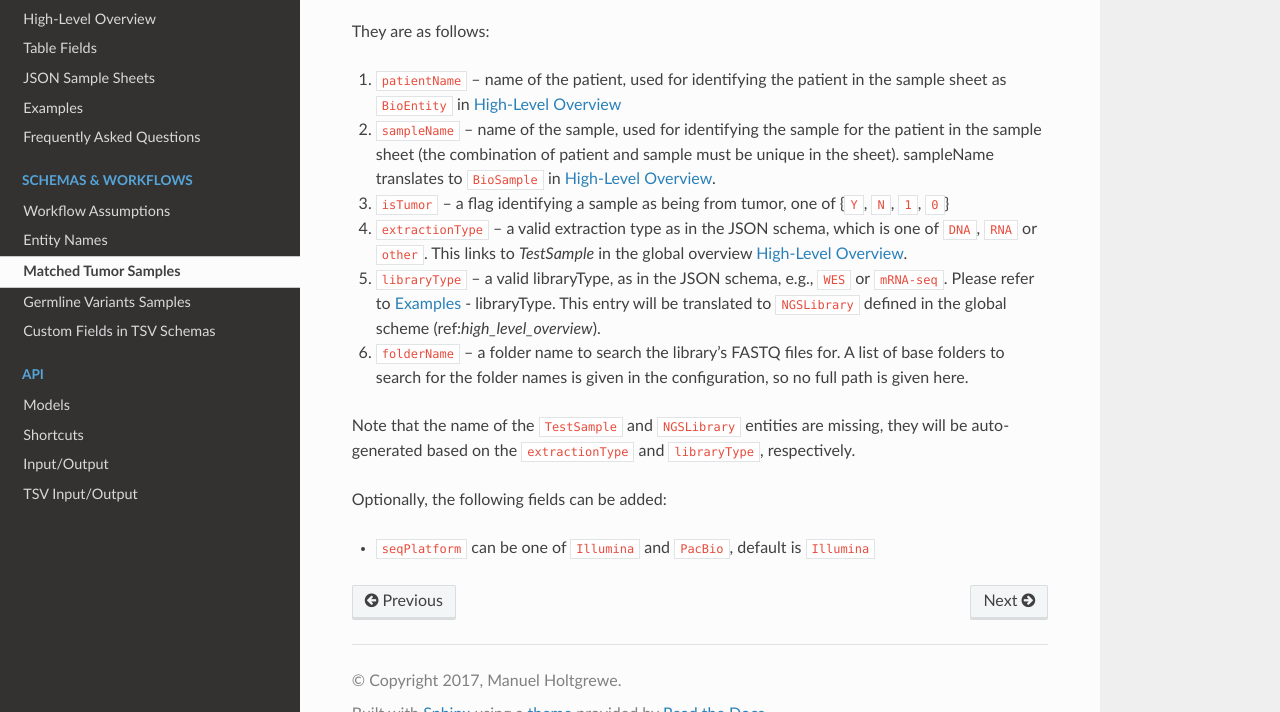
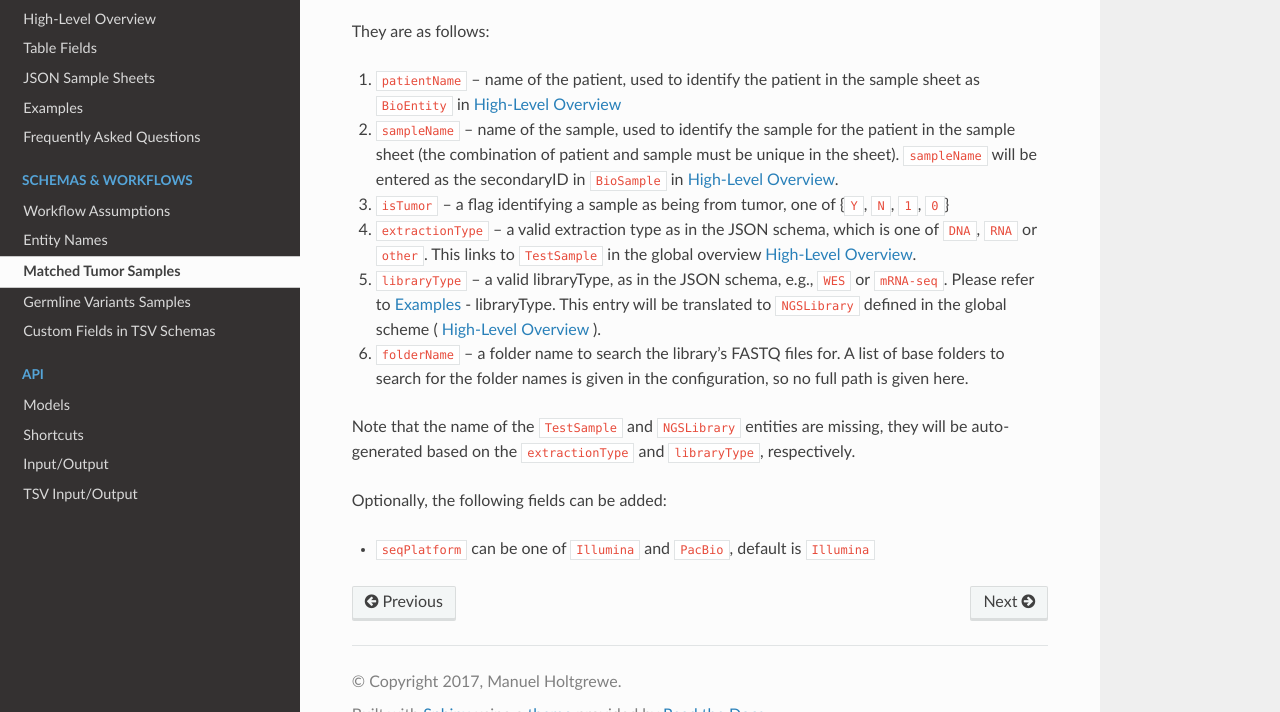
Before and after one commit to bihealth/biomedsheets, a Sphinx documentation site: the page built from docs/source/schema_cancer.rst, in a window 1280 px wide and 900 px high, scrolled down 1076 px, cut to the strip 188-900 px from the top of the window. Built offline with Sphinx 7.4.7 and the Read the Docs theme 2.0.0, drawn with Linux system fonts in a browser that asks for light colours.

Commit message:
newlines also in enumeration; link to space delimited file

```diff
--- a/docs/source/schema_cancer.rst
+++ b/docs/source/schema_cancer.rst
@@ -44,17 +44,21 @@
 If the file does not start with an INI-style section header, it starts with tab-separated column names.
 An example is shown below:
 
-.. literalinclude:: code/cancer_schema.tsv
+.. literalinclude:: code/cancer_schema.txt
     :language: text
     :lines: 8-
 
 They are as follows:
 
-1. ``patientName`` -- name of the patient, used for identifying the patient in the sample sheet as ``BioEntity`` in :ref:`high_level_overview`
-2. ``sampleName`` -- name of the sample, used for identifying the sample for the patient in the sample sheet (the combination of patient and sample must be unique in the sheet). sampleName translates to ``BioSample`` in :ref:`high_level_overview`.
+1. ``patientName`` -- name of the patient, used to identify the patient in the sample sheet as ``BioEntity`` in :ref:`high_level_overview`
+2. ``sampleName`` -- name of the sample, used to identify the sample for the patient in the sample sheet (the combination of patient and sample must be unique in the sheet).
+   ``sampleName`` will be entered as the secondaryID in ``BioSample`` in :ref:`high_level_overview`.
 3. ``isTumor`` -- a flag identifying a sample as being from tumor, one of {``Y``, ``N``, ``1``, ``0``}
-4. ``extractionType`` -- a valid extraction type as in the JSON schema, which is one of ``DNA``, ``RNA`` or ``other``. This links to `TestSample` in the global overview :ref:`high_level_overview`.
-5. ``libraryType`` -- a valid libraryType, as in the JSON schema, e.g., ``WES`` or ``mRNA-seq``. Please refer to :ref:`examples` - libraryType. This entry will be translated to ``NGSLibrary`` defined in the global scheme (ref:`high_level_overview`).
+4. ``extractionType`` -- a valid extraction type as in the JSON schema, which is one of ``DNA``, ``RNA`` or ``other``.
+   This links to ``TestSample`` in the global overview :ref:`high_level_overview`.
+5. ``libraryType`` -- a valid libraryType, as in the JSON schema, e.g., ``WES`` or ``mRNA-seq``.
+   Please refer to :ref:`examples` - libraryType.
+   This entry will be translated to ``NGSLibrary`` defined in the global scheme ( :ref:`high_level_overview` ).
 6. ``folderName`` -- a folder name to search the library's FASTQ files for.
    A list of base folders to search for the folder names is given in the configuration, so no full path is given here.
 
```
